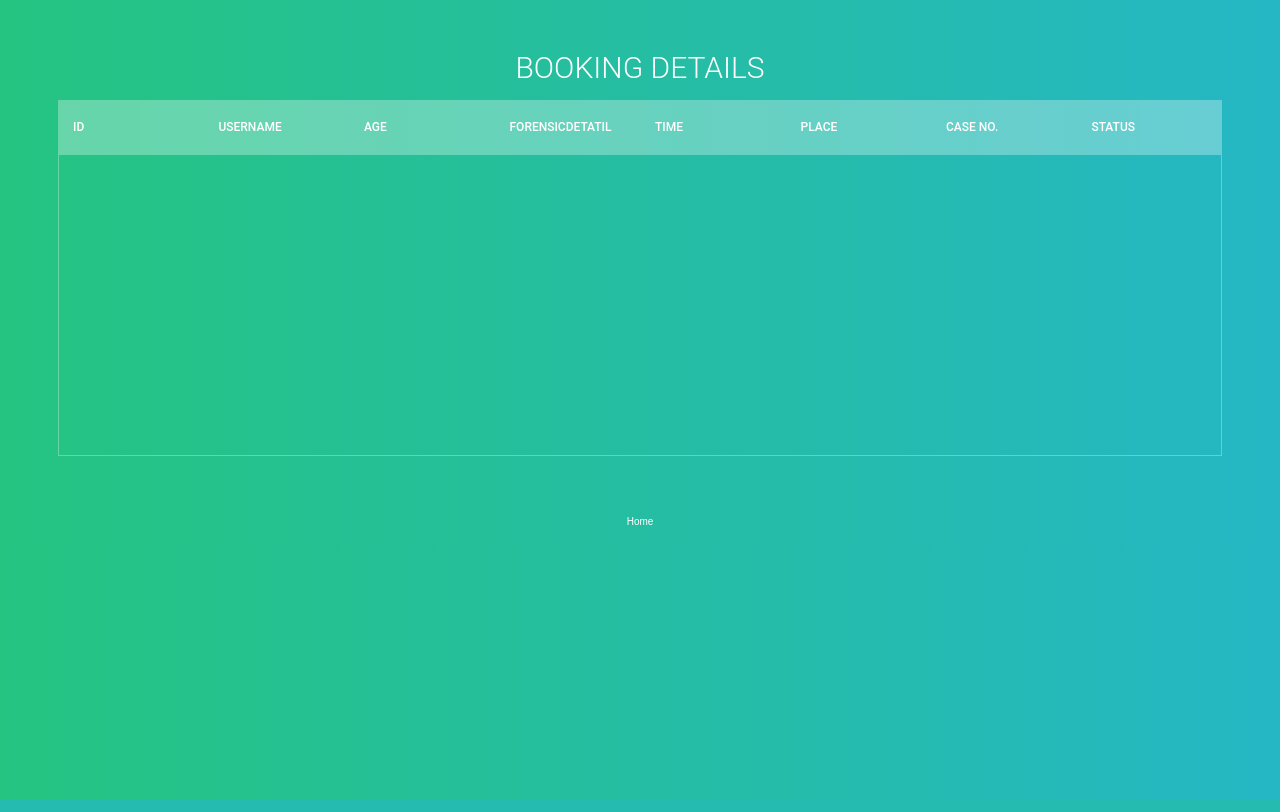
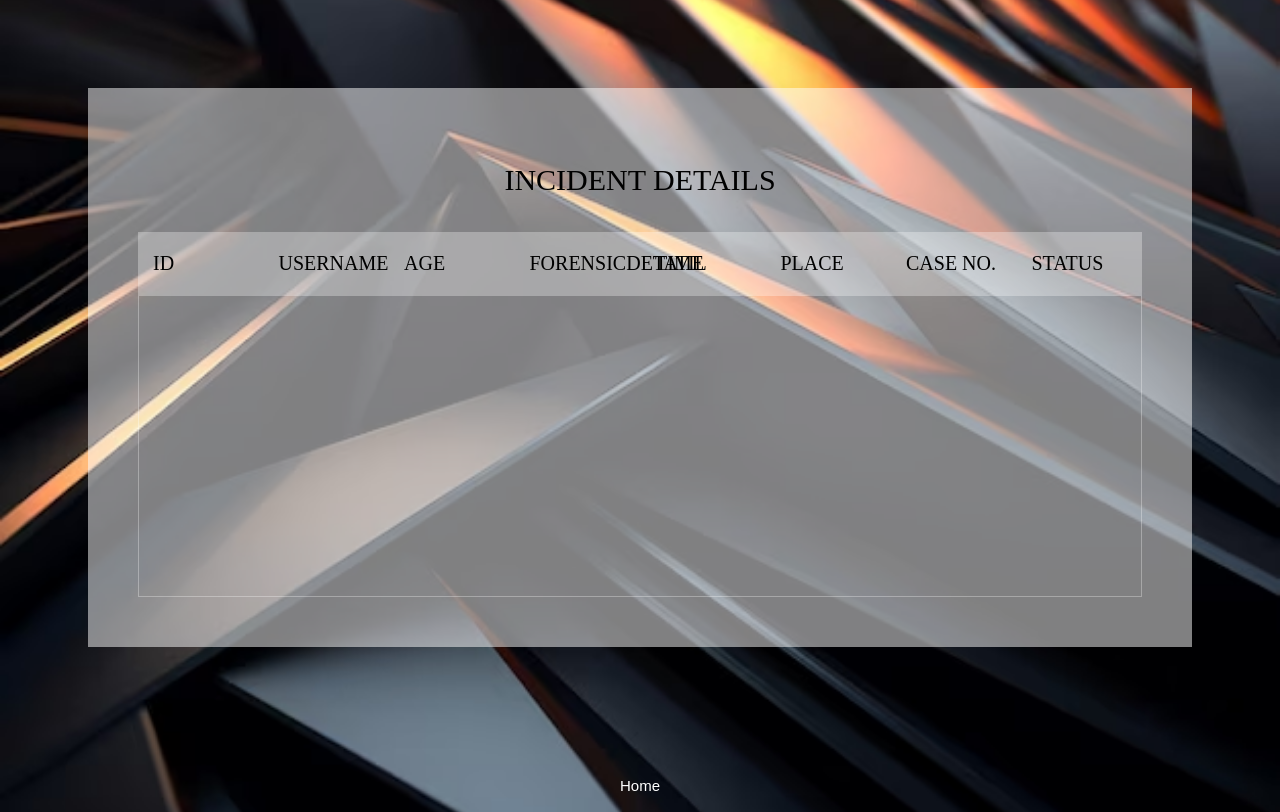
Before and after one commit to Adhulya2002/FBC, a Flask app: page /panelhome.html in a window 1280 px wide. Run offline with Flask 3, Linux system fonts and the light colour scheme; data that the repository does not hold is empty; some libraries are stand-ins or nearby versions.

Commit message:
img1 update

```diff
--- a/app.py
+++ b/app.py
@@ -35,7 +35,7 @@ def panel():
 def generate_number():
     return random.randint(1000, 9999)
 
-#temp
+
 @app.route('/panelhome.html',methods=['get'])
 def panelhome():
     #username = request.form['username']
@@ -52,7 +52,6 @@ def panelhome():
 @app.route('/users.html')
 def users():
     return render_template('users.html')
-
 
 @app.route('/users_home.html', methods=["post", "get"])
 def users_home():
--- a/templates/panelhome.html
+++ b/templates/panelhome.html
@@ -6,7 +6,7 @@
     <style>
       h1 {
         font-size: 30px;
-        color: #fff;
+        color: black;
         text-transform: uppercase;
         font-weight: 300;
         text-align: center;
@@ -29,8 +29,8 @@
         padding: 20px 15px;
         text-align: left;
         font-weight: 500;
-        font-size: 12px;
-        color: #fff;
+        font-size: 20px;
+        color: black;
         text-transform: uppercase;
       }
       td {
@@ -38,8 +38,8 @@
         text-align: left;
         vertical-align: middle;
         font-weight: 300;
-        font-size: 12px;
-        color: #fff;
+        font-size: 20px;
+        color: black;
         border-bottom: solid 1px rgba(255, 255, 255, 0.1);
       }
 
@@ -47,12 +47,27 @@
 
       @import url(https://fonts.googleapis.com/css?family=Roboto:400,500,300,700);
       body {
-        background: -webkit-linear-gradient(left, #25c481, #25b7c4);
+        /* background: -webkit-linear-gradient(left, #25c481, #25b7c4);
         background: linear-gradient(to right, #25c481, #25b7c4);
-        font-family: "Roboto", sans-serif;
+        font-family: "Roboto", sans-serif; */
+        background-image: url("/static/img2.avif");
+        background-size: cover;
+        background-position: center;
+        background-repeat: no-repeat;
       }
+
       section {
-        margin: 50px;
+        /*margin: 50px;*/
+        padding: 50px;
+        background-color: rgba(255, 255, 255, 0.5);
+      }
+
+      .container {
+        padding: 80px;
+      }
+
+      h1 {
+        padding-bottom: 20px;
       }
 
       /* follow me template */
@@ -61,9 +76,9 @@
         padding: 10px;
         clear: left;
         text-align: center;
-        font-size: 10px;
+        font-size: 15px;
         font-family: arial;
-        color: #fff;
+        color: white;
       }
       .made-with-love i {
         font-style: normal;
@@ -73,11 +88,24 @@
         top: 2px;
       }
       .made-with-love a {
-        color: #fff;
+        color: white;
         text-decoration: none;
       }
       .made-with-love a:hover {
         text-decoration: underline;
+      }
+
+      .done-btn {
+        display: inline-block;
+        cursor: pointer;
+        text-align: center;
+        border-radius: 8px;
+        color: black;
+        background-color: #0074e4;
+        padding-top: 4px;
+        padding-bottom: 4px;
+        padding-left: 8px;
+        padding-right: 8px;
       }
       /* for custom scrollbar for webkit browser*/
 
@@ -129,10 +157,9 @@
     </script>
   </head>
   <body>
+    <div class="container">
       <section>
-      <!--for demo wrap-->
-      <h1>Booking Details</h1>
-      <!-- <h1>Welcome Panel {{username}}</h1> -->
+        <h1>Incident Details</h1>
         <div class="tbl-header">
           <table cellpadding="0" cellspacing="0" border="0">
             <thead>
@@ -144,7 +171,7 @@
                 <th>TIME</th>
                 <th>PLACE</th>
                 <th>CASE NO.</th>
-              <th>Status</th>
+                <th>STATUS</th>
               </tr>
             </thead>
           </table>
@@ -169,7 +196,7 @@
           </table>
         </div>
       </section>
-
+    </div>
     <!-- follow me template -->
     <div class="made-with-love">
       <a href="index.html">Home</a>
```
Also changed, not shown: blocks/5.json (added, +19 -0 lines), static/img2.avif (added), static/inciimg.jpg (added), 1 other file. Lines whose indentation alone changed are shown as unchanged.
